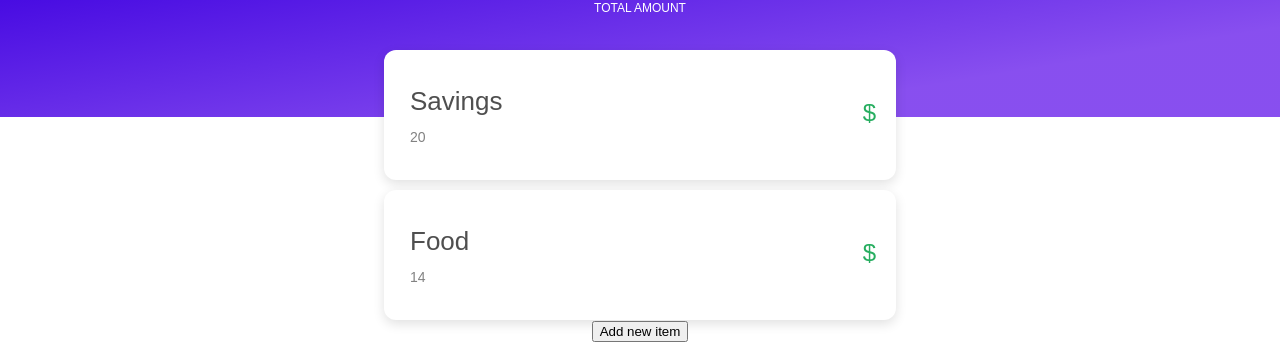
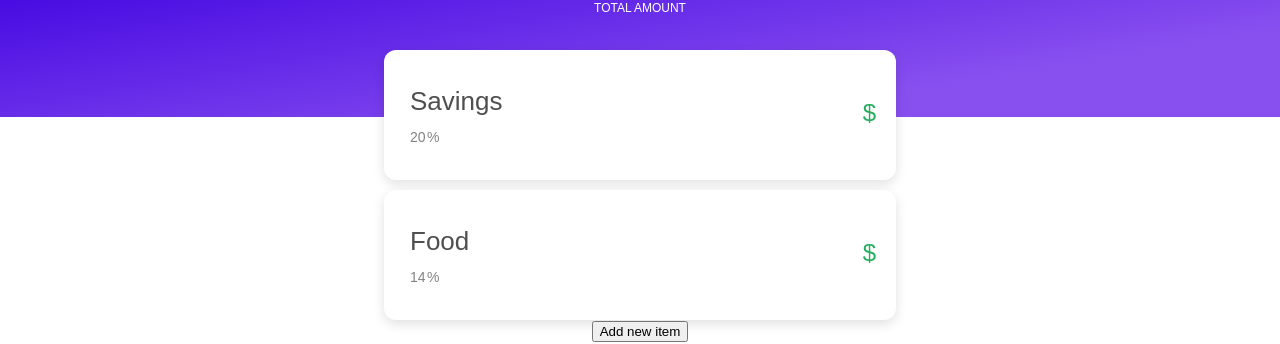
Before and after one commit to jacksonhvisuals/budget-calculator, a React (Create React App) app: page / in a window 1280 px wide. Shown: the part 136-480 px from the top of the page. Built offline with nearby package versions, Linux system fonts and the light colour scheme.

Commit message:
:lipstick: :warning: Adjust styling, fix missing classes

```diff
--- a/src/components/BudgetInput/BudgetInput.css
+++ b/src/components/BudgetInput/BudgetInput.css
@@ -1,5 +1,5 @@
 input {
-    width: auto;
+    min-width: 10px;
     padding: 6px;
     border: none;
     font-size: 18px;
@@ -11,9 +11,18 @@ input {
     padding: 6px;
     border: none;
     font-size: 56px;
-    text-align: center;
     margin-top: 40px;
     color: #fff;
+    text-align: center;
+}
+#budgetInputForm:before {
+    content: "$";
+    font-size: 30px;
+}
+.headerContainer {
+    margin-left: auto;
+    margin-right: auto;
+    text-align: center;
 }
 input:focus {
     outline: none;
--- a/src/components/BudgetInput/BudgetInput.js
+++ b/src/components/BudgetInput/BudgetInput.js
@@ -25,9 +25,10 @@ class BudgetInput extends Component {
 
     render() {
         return(
-            <div>
+            <div><div className="headerContainer">
                 <input type="number" id="budgetInputForm" placeholder="Total amount..." value={this.state.inputValue} onChange={this.updateInputValue} onBlur={this.updateStateValue} />
                 <div id="inputsubtext">TOTAL AMOUNT</div>
+                </div>
             </div>
         );
     }
--- a/src/components/ItemInput/ItemInput.css
+++ b/src/components/ItemInput/ItemInput.css
@@ -8,12 +8,23 @@
     color: #4F4F4F;
 
 }
-#itemPercentage {
+.itemPercentage {
     display: block;
     font-style: normal;
     font-weight: 500;
     line-height: normal;
     font-size: 14px;
+    float: left;
+    color: #828282;
+}
+.itemPercentage input {
+    display: inline-block;
+    font-style: normal;
+    font-weight: 500;
+    line-height: normal;
+    font-size: 14px;
+    width: 17px;
+    padding-right: 0px;
 
     color: #828282;
 }
--- a/src/components/ItemInput/ItemInput.js
+++ b/src/components/ItemInput/ItemInput.js
@@ -33,11 +33,11 @@ class ItemInput extends Component {
         return(
             <div>
                 <div id="item-card">
-                    <div class="left-half">
+                    <div className="left-half">
                         <input type="text" id="itemTitle" placeholder={this.state.itemName} value={this.state.itemName} onChange={this.updateName} />
-                        <input type="number" id="itemPercentage" placeholder={this.state.itemPercentage} value={this.state.itemPercentage} onChange={this.updatePercentage} onBlur={this.updatePercentageBlur} />
+                        <div className="itemPercentage"><input type="number" id="itemPercentage" placeholder={this.state.itemPercentage} value={this.state.itemPercentage} onChange={this.updatePercentage} onBlur={this.updatePercentageBlur} />%</div>
                     </div>
-                    <div class="right-half">
+                    <div className="right-half">
                         <span  id="itemTotal">${this.props.itemTotal}</span>
                     </div>
                 </div>
```
